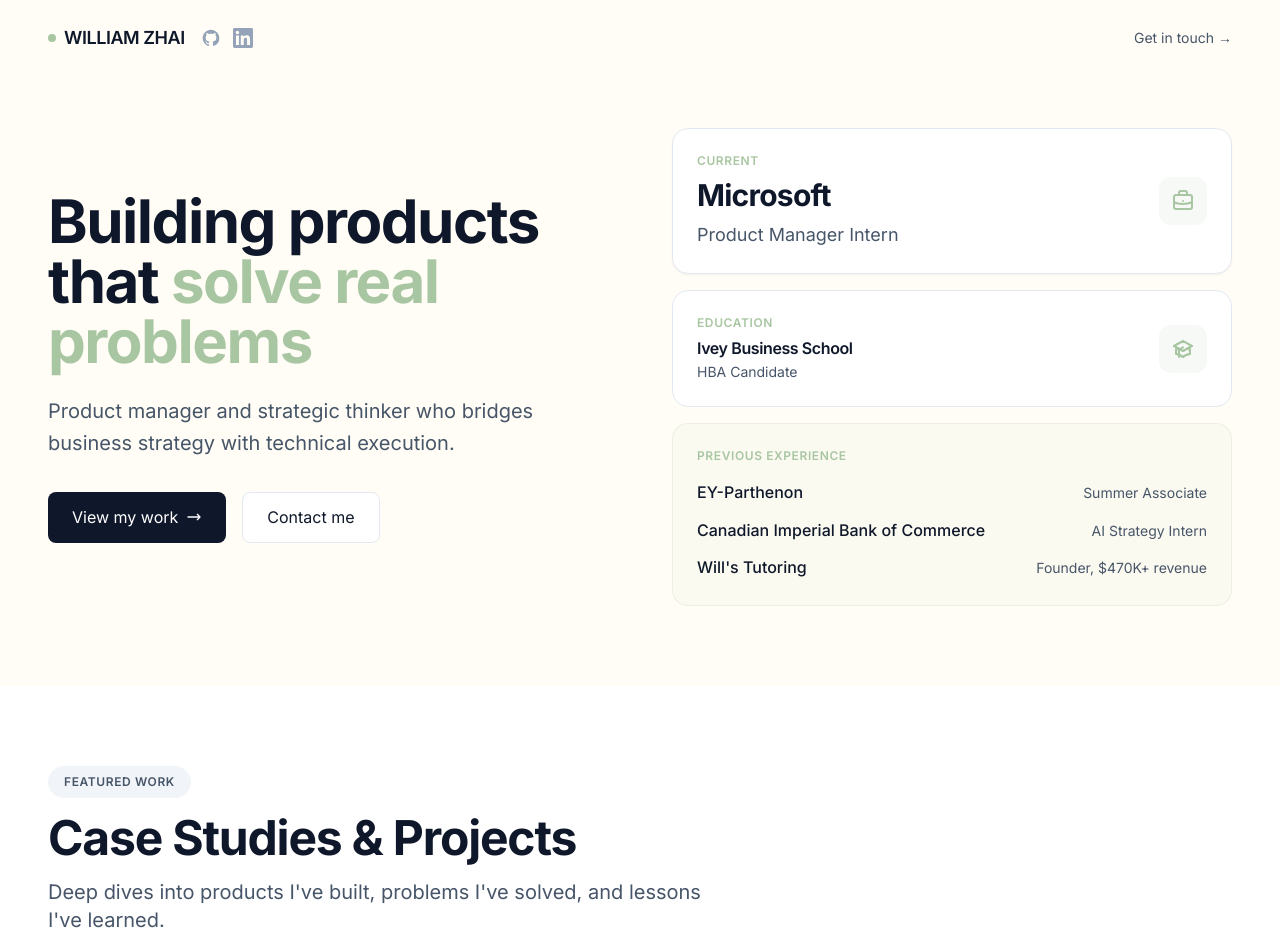
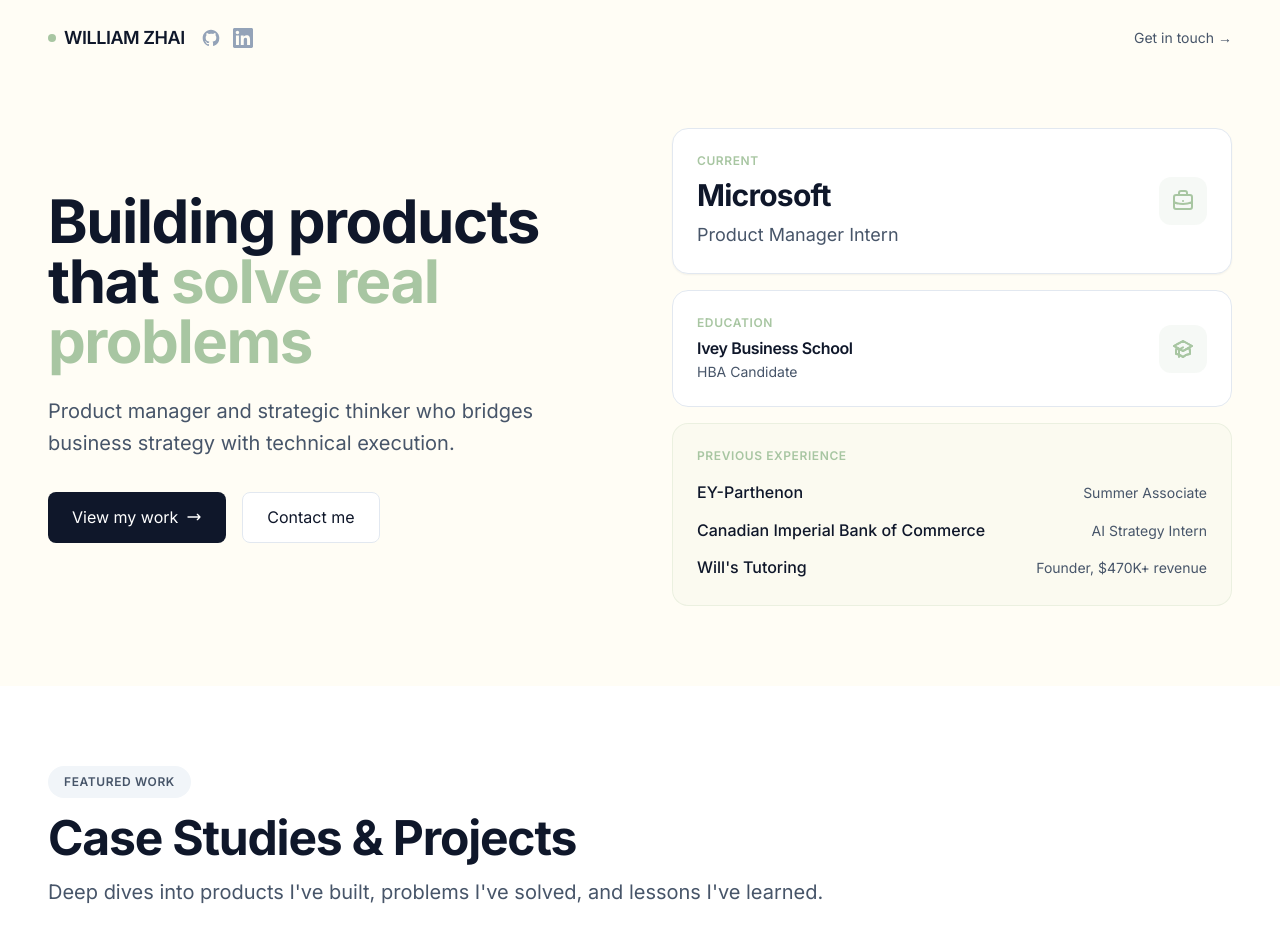
Before and after one commit to zhw16-dev/portfolio, a Next.js app: page / in a window 1280 px wide. Shown: the top 952 px of the page. Built offline with nearby package versions, Linux system fonts and the light colour scheme.

Commit message:
landing page width formatting tweaks

```diff
--- a/src/app/page.tsx
+++ b/src/app/page.tsx
@@ -180,7 +180,7 @@
             <h2 className="text-4xl lg:text-5xl font-bold text-slate-900 mb-4">
               Case Studies & Projects
             </h2>
-            <p className="text-xl text-slate-600 max-w-2xl">
+            <p className="text-xl text-slate-600 max-w-4xl">
               Deep dives into products I&apos;ve built, problems I&apos;ve solved, and lessons I&apos;ve learned.
             </p>
           </div>
```
